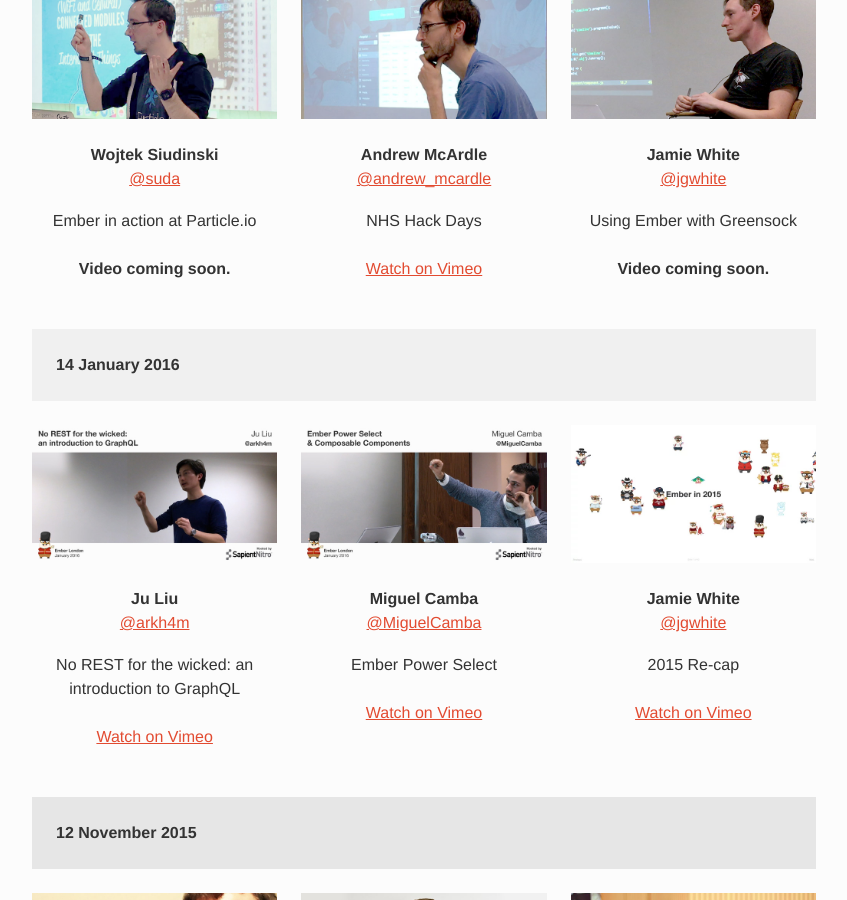
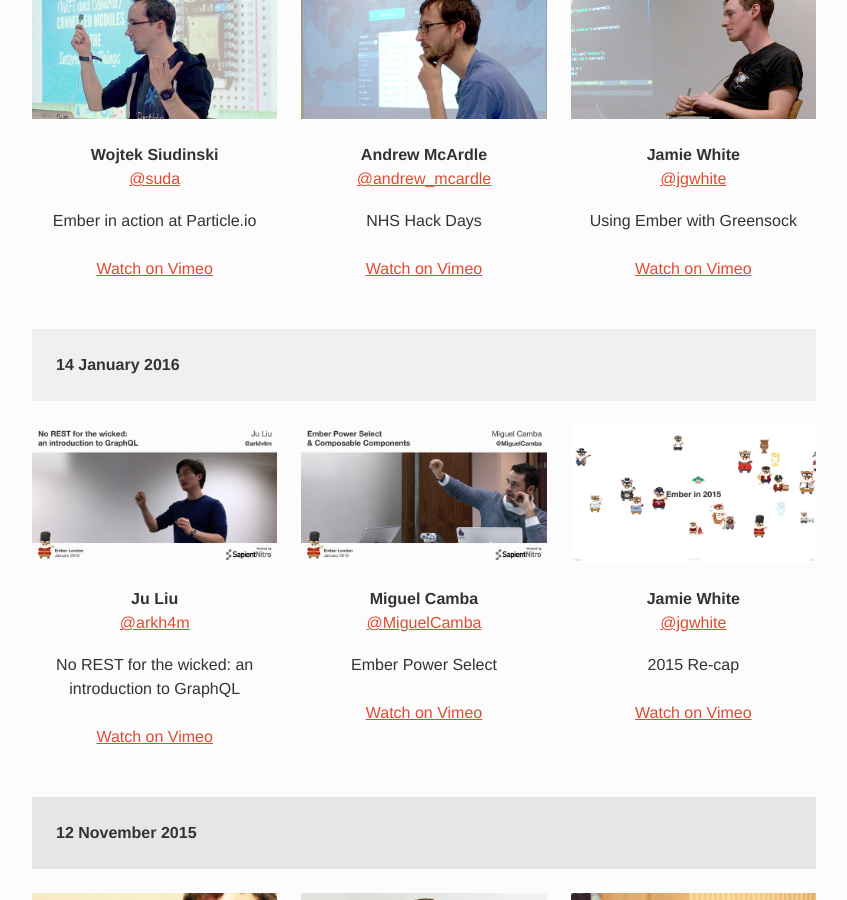
Before and after one commit to emberlondon/emberlondon.github.io, a Jekyll site: the page built from index.html, in a window 1280 px wide and 900 px high, scrolled down 2890 px. Shown: the whole window, without its empty margins (216-1063 px from the left). Built offline with Jekyll 4.4.1, drawn with Linux system fonts in a browser that asks for light colours; nearby versions of some CDN libraries; some of the changed lines change nothing that is shown.

Commit message:
Add URLs for Wojtek and Jamie

```diff
--- a/_data/previous-events.yml
+++ b/_data/previous-events.yml
@@ -19,7 +19,7 @@
     speaker_twitter: suda
     image: images/speakers/suda.jpg
     info: Ember in action at Particle.io
-    video_url:
+    video_url: https://vimeo.com/156069129
   - speaker_name: Andrew McArdle
     speaker_twitter: andrew_mcardle
     image: images/speakers/andrew_mcardle-2.jpg
@@ -29,7 +29,7 @@
     speaker_twitter: jgwhite
     image: images/speakers/jgwhite-5.jpg
     info: Using Ember with Greensock
-    video_url:
+    video_url: https://vimeo.com/156069128
 - date: 14 January 2016
   talks:
   - speaker_name: Ju Liu
```
